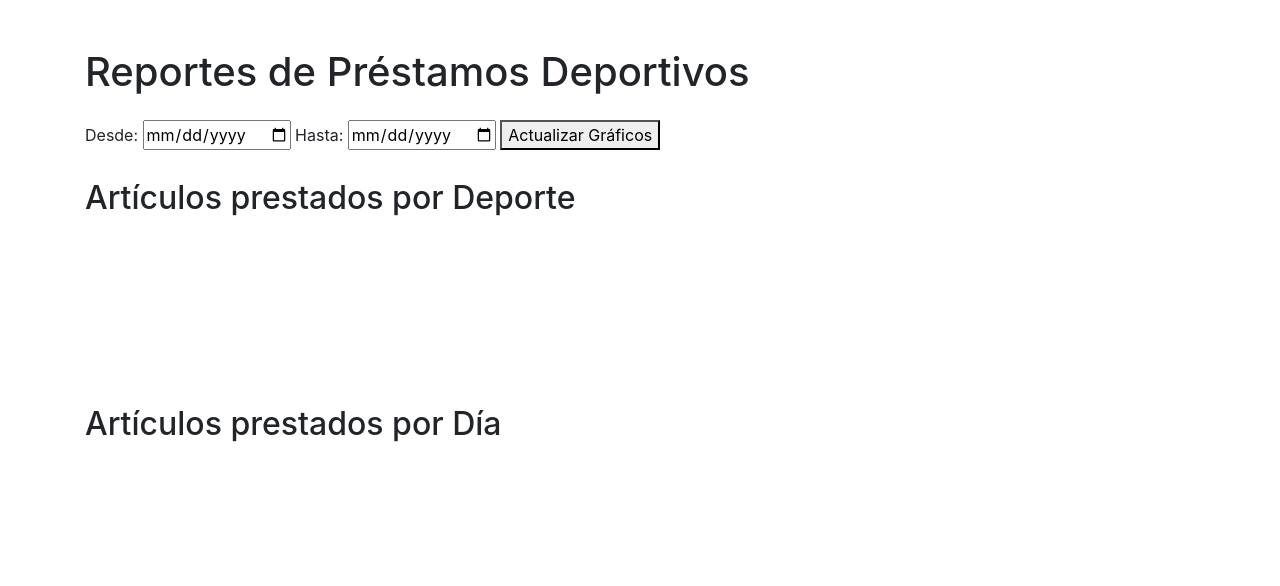
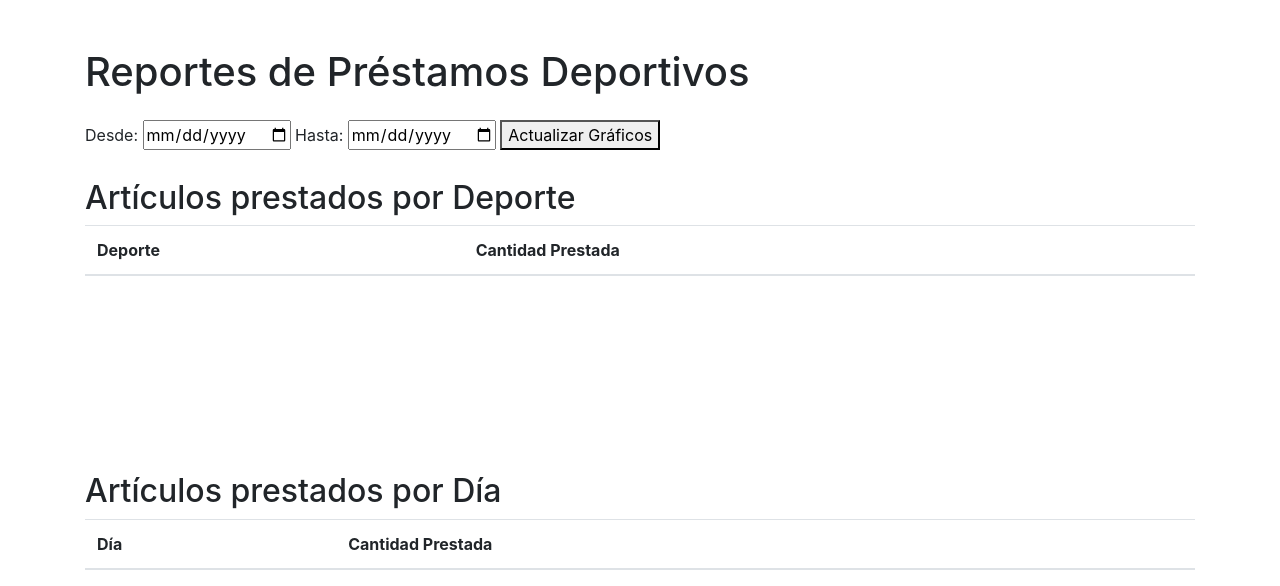
Before and after one commit to MavelSterling/Taller_Djando_appWeb, a Django app: page /reportes/ in a window 1280 px wide. Shown: the part 56-642 px from the top of the page. Run offline with Django 4.2, Linux system fonts and the light colour scheme; lists and menus that the app fills with data are empty; a map, chart or similar area stays blank; some libraries are stand-ins or nearby versions.

Commit message:
configuracion de reportes

```diff
--- a/univalle_project/univalle_app/templates/univalle_app/reporte_deporte.html
+++ b/univalle_project/univalle_app/templates/univalle_app/reporte_deporte.html
@@ -50,11 +50,11 @@
                 .then(response => response.json())
                 .then(data => {
                     // Llenar la tabla
-                    tbody.innerHTML = '';
+                    tbody.innerHTML = '';  // Se limpia el contenido actual de la tabla
                     for (let deporte in data) {
+                        // Para cada deporte y cantidad, se crea una fila y se agrega al tbody
                         tbody.innerHTML += `<tr><td>${deporte}</td><td>${data[deporte]}</td></tr>`;
                     }
-
                     // Dibujar el gráfico
                     const ctx = document.getElementById('myChart').getContext('2d');
                     new Chart(ctx, {
--- a/univalle_project/univalle_app/templates/univalle_app/reportes.html
+++ b/univalle_project/univalle_app/templates/univalle_app/reportes.html
@@ -16,12 +16,38 @@
 <!-- Gráfico de Artículos por Deporte -->
 <div>
     <h2>Artículos prestados por Deporte</h2>
-    <canvas id="chartDeporte"></canvas>
+
+    <!-- Tabla de Artículos prestados por Deporte -->
+<table class="table">
+    <thead>
+        <tr>
+            <th>Deporte</th>
+            <th>Cantidad Prestada</th>
+        </tr>
+    </thead>
+    <tbody id="tablaDeporte">
+        <!-- Los datos de la tabla se llenarán con JS -->
+    </tbody>
+</table>
+<canvas id="chartDeporte"></canvas>
+
 </div>
 
 <!-- Gráfico de Artículos por Día -->
 <div class="mt-4">
     <h2>Artículos prestados por Día</h2>
+    <!-- Tabla de Artículos prestados por Día -->
+<table class="table">
+    <thead>
+        <tr>
+            <th>Día</th>
+            <th>Cantidad Prestada</th>
+        </tr>
+    </thead>
+    <tbody id="tablaDia">
+        <!-- Los datos de la tabla se llenarán con JS -->
+    </tbody>
+</table>
     <canvas id="chartDia"></canvas>
 </div>
 
--- a/univalle_project/univalle_project/urls.py
+++ b/univalle_project/univalle_project/urls.py
@@ -61,8 +61,4 @@ urlpatterns = [
 
 
 
-]
-
-
-if settings.DEBUG:
-    urlpatterns += static(settings.STATIC_URL, document_root=settings.STATIC_ROOT)
+]+ static(settings.STATIC_URL, document_root=settings.STATIC_ROOT)
```
Also changed, not shown: univalle_project/univalle_app/static/univalle_app/reportes.js (+16 -0 lines).
